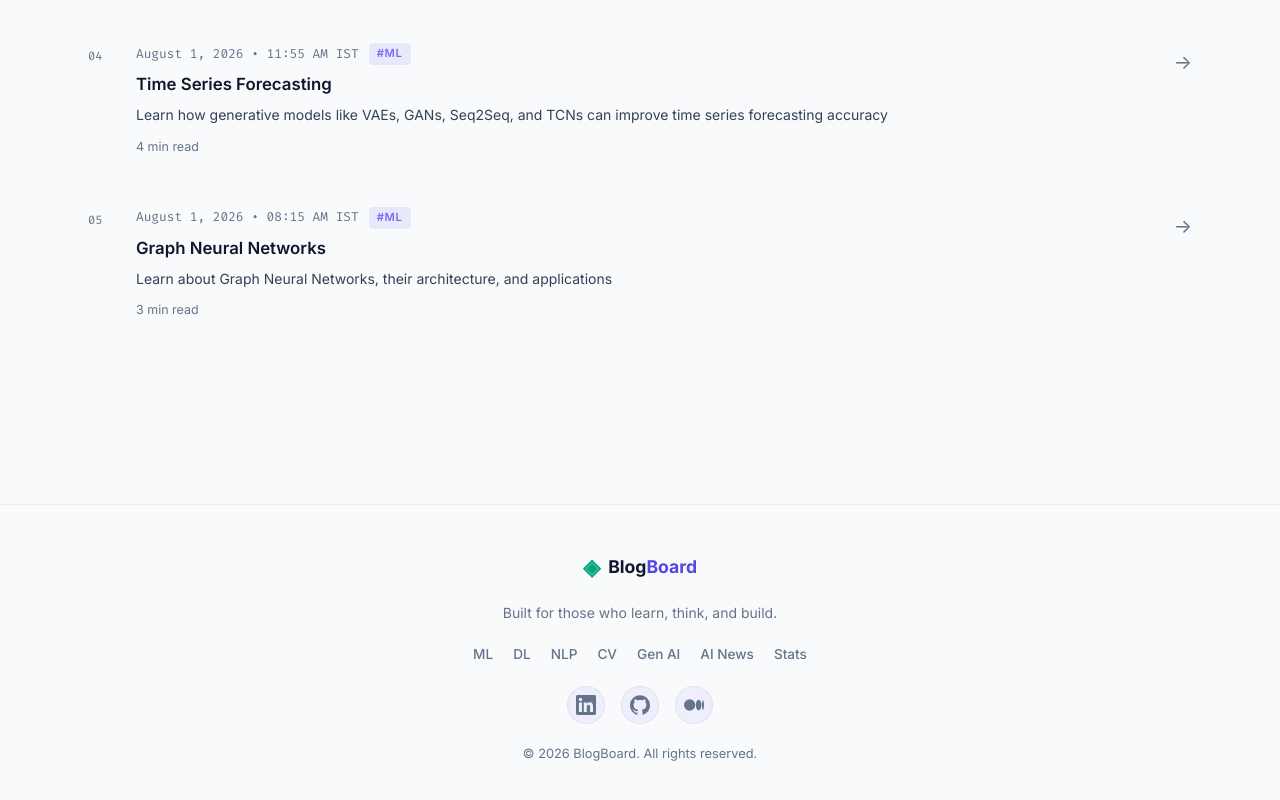
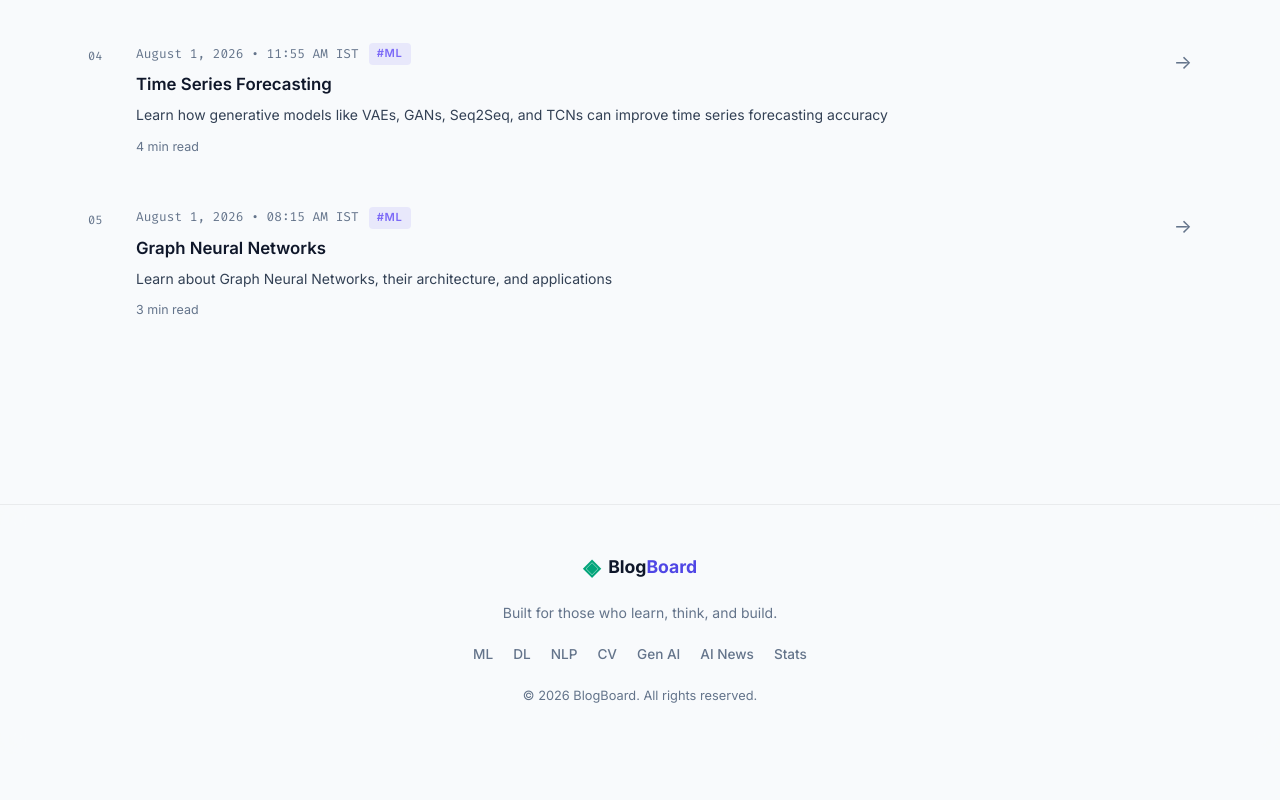
Before and after one commit to SOHAM160/blogboard, a website: page blogboard/web/category.html in a window 1280 px wide. Shown: the part 1101-1901 px from the top of the page. After the commit the page ends 1855 px from the top, so only its background shows below. Drawn offline with nearby package versions, Linux system fonts and the light colour scheme.

Commit message:
style: remove social links from footer across all pages

```diff
--- a/blogboard/web/category.html
+++ b/blogboard/web/category.html
@@ -114,29 +114,7 @@
                 <a href="category.html#cat=ainews">AI News</a>
                 <a href="category.html#cat=statistics">Stats</a>
             </div>
-            <div class="footer-social">
-                <a href="https://linkedin.com/in/kalyanm45" target="_blank" rel="noopener" aria-label="LinkedIn"
-                    class="social-link">
-                    <svg viewBox="0 0 24 24" fill="currentColor" width="20" height="20">
-                        <path
-                            d="M20.447 20.452h-3.554v-5.569c0-1.328-.027-3.037-1.852-3.037-1.853 0-2.136 1.445-2.136 2.939v5.667H9.351V9h3.414v1.561h.046c.477-.9 1.637-1.85 3.37-1.85 3.601 0 4.267 2.37 4.267 5.455v6.286zM5.337 7.433a2.062 2.062 0 0 1-2.063-2.065 2.064 2.064 0 1 1 2.063 2.065zm1.782 13.019H3.555V9h3.564v11.452zM22.225 0H1.771C.792 0 0 .774 0 1.729v20.542C0 23.227.792 24 1.771 24h20.451C23.2 24 24 23.227 24 22.271V1.729C24 .774 23.2 0 22.222 0h.003z" />
-                    </svg>
-                </a>
-                <a href="https://github.com/KalyanM45" target="_blank" rel="noopener" aria-label="GitHub"
-                    class="social-link">
-                    <svg viewBox="0 0 24 24" fill="currentColor" width="20" height="20">
-                        <path
-                            d="M12 .297c-6.63 0-12 5.373-12 12 0 5.303 3.438 9.8 8.205 11.385.6.113.82-.258.82-.577 0-.285-.01-1.04-.015-2.04-3.338.724-4.042-1.61-4.042-1.61C4.422 18.07 3.633 17.7 3.633 17.7c-1.087-.744.084-.729.084-.729 1.205.084 1.838 1.236 1.838 1.236 1.07 1.835 2.809 1.305 3.495.998.108-.776.417-1.305.76-1.605-2.665-.3-5.466-1.332-5.466-5.93 0-1.31.465-2.38 1.235-3.22-.135-.303-.54-1.523.105-3.176 0 0 1.005-.322 3.3 1.23.96-.267 1.98-.399 3-.405 1.02.006 2.04.138 3 .405 2.28-1.552 3.285-1.23 3.285-1.23.645 1.653.24 2.873.12 3.176.765.84 1.23 1.91 1.23 3.22 0 4.61-2.805 5.625-5.475 5.92.42.36.81 1.096.81 2.22 0 1.606-.015 2.896-.015 3.286 0 .315.21.69.825.57C20.565 22.092 24 17.592 24 12.297c0-6.627-5.373-12-12-12" />
-                    </svg>
-                </a>
-                <a href="https://medium.com/@mhemakalyan" target="_blank" rel="noopener" aria-label="Medium"
-                    class="social-link">
-                    <svg viewBox="0 0 24 24" fill="currentColor" width="20" height="20">
-                        <path
-                            d="M13.54 12a6.8 6.8 0 01-6.77 6.82A6.8 6.8 0 010 12a6.8 6.8 0 016.77-6.82A6.8 6.8 0 0113.54 12zM20.96 12c0 3.54-1.51 6.42-3.38 6.42-1.87 0-3.39-2.88-3.39-6.42s1.52-6.42 3.39-6.42 3.38 2.88 3.38 6.42M24 12c0 3.17-.53 5.75-1.19 5.75-.66 0-1.19-2.58-1.19-5.75s.53-5.75 1.19-5.75C23.47 6.25 24 8.83 24 12z" />
-                    </svg>
-                </a>
-            </div>
+
             <p class="footer-copy">© 2026 BlogBoard. All rights reserved.</p>
         </div>
     </footer>
```
Also changed, not shown: blogboard/web/index.html (+1 -21 lines).
